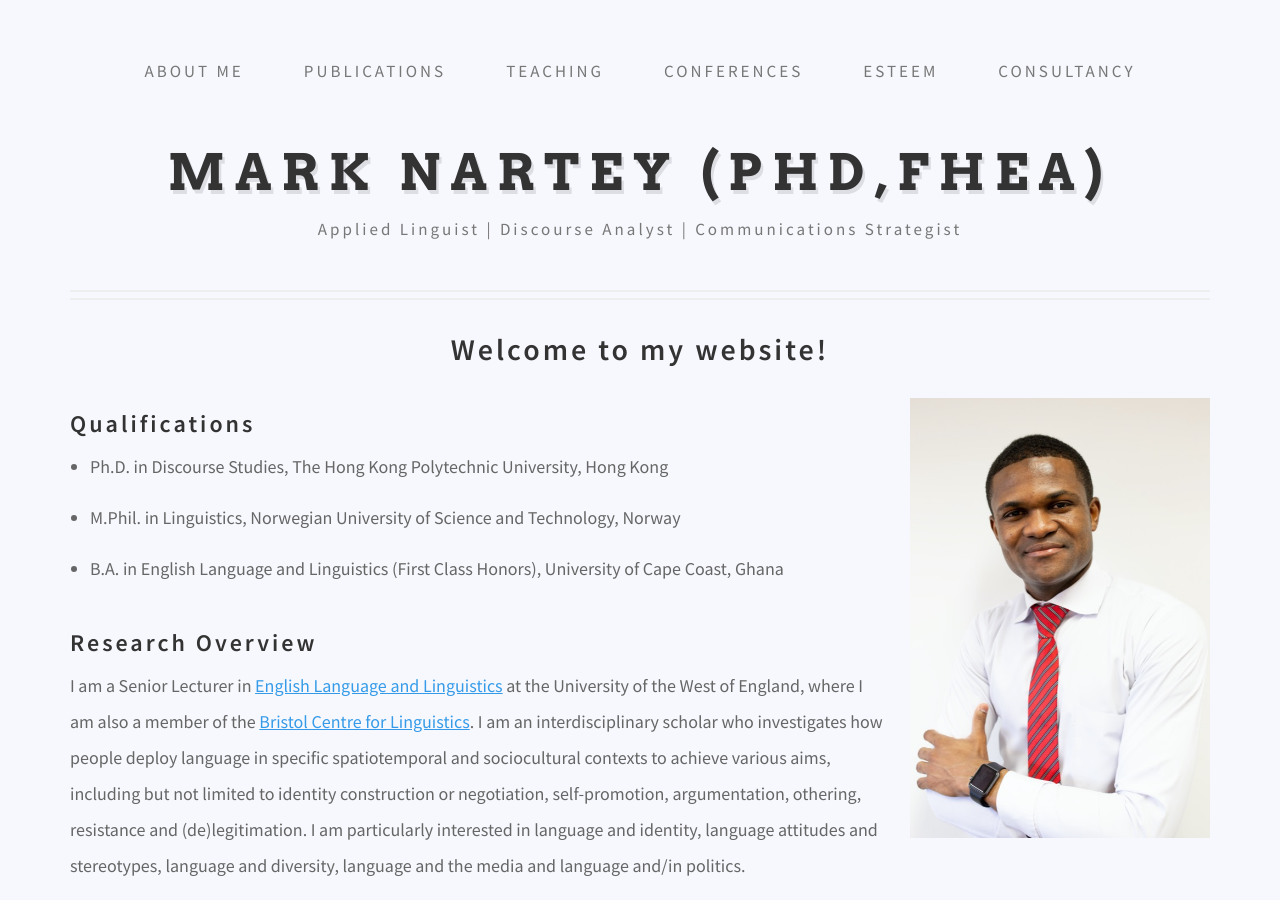
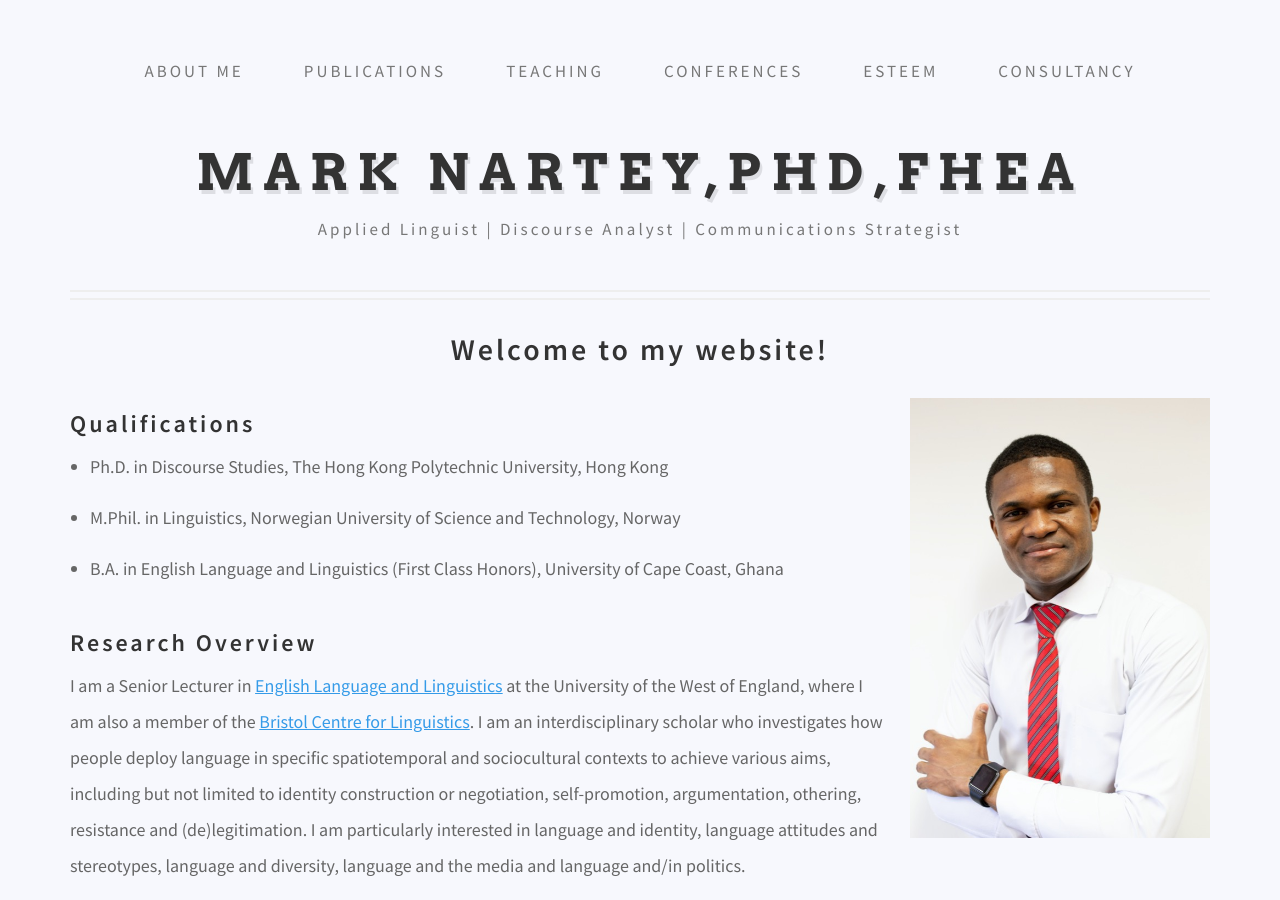
Before and after one commit to danielcornock/marknartey.com, a Jekyll site: the page built from index.md, in a window 1280 px wide and 900 px high. Built offline with Jekyll 4.4.1, drawn with Linux system fonts in a browser that asks for light colours; nearby versions of some CDN libraries; a script that is not in the unit is left out.

Commit message:
Update Pages “about”

```diff
--- a/index.md
+++ b/index.md
@@ -1,5 +1,5 @@
 ---
-title: Mark Nartey (PHD,FHEA)
+title: Mark Nartey,PHD,FHEA
 subtitle: Applied Linguist | Discourse Analyst | Communications Strategist
 layout: index
 permalink: /
```
